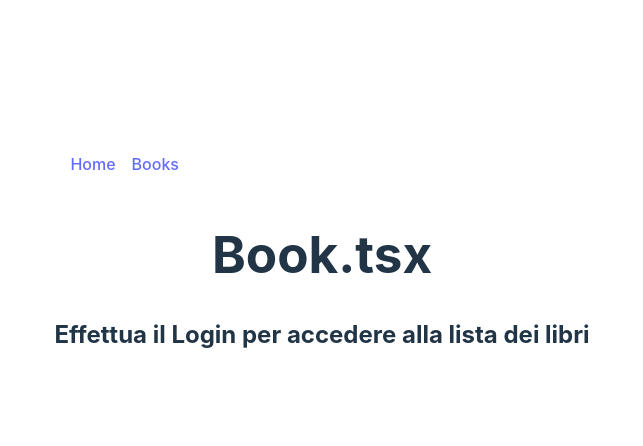
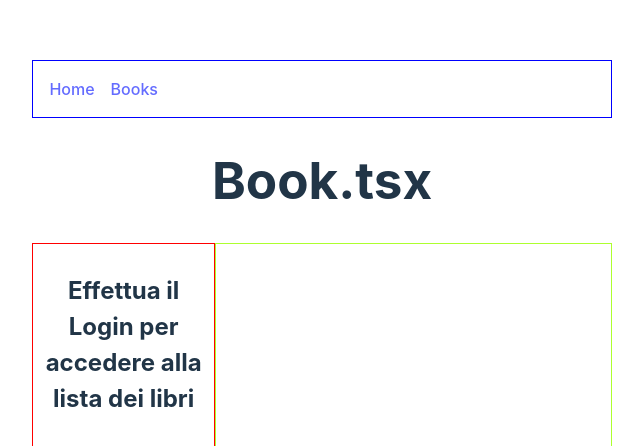
Before and after one commit to francescomascellino/react-books-app, a React (Vite) app: page /books in a window 1280 px wide. Shown: the part 146-592 px from the top of the page, without its empty margins (318-961 px from the left). Built offline with nearby package versions, Linux system fonts and the light colour scheme.

Commit message:
Show single book details

```diff
--- a/src/assets/css/App.css
+++ b/src/assets/css/App.css
@@ -43,13 +43,3 @@
 .read-the-docs {
   color: #888;
 }
-
-.book {
-  cursor: pointer;
-  color: #ffffffde;
-  transition: color 0.3s ease;
-}
-
-.book:hover {
-  color: #646cff;
-}
--- /dev/null
+++ b/src/assets/css/book.css
@@ -0,0 +1,29 @@
+.book-container {
+  display: flex;
+}
+
+.book-list {
+  width: 30%;
+  padding: 10px;
+  border: 1px solid red;
+}
+
+.book-details {
+  width: 70%;
+  padding: 10px;
+  border: 1px solid greenyellow;
+}
+
+.book {
+  cursor: pointer;
+  color: #ffffffde;
+  transition: color 0.3s ease;
+}
+
+.book:hover {
+  color: #646cff;
+}
+
+nav {
+  border: 1px solid blue
+}
--- a/src/components/Book.tsx
+++ b/src/components/Book.tsx
@@ -1,8 +1,9 @@
 
 import { useEffect } from 'react'
-// import axios from 'axios';
 import Navbar from './Navbar';
 import { useBookStore } from '../stores/book/bookStore';
+import { Link, Outlet } from 'react-router-dom';
+import '../assets/css/book.css'
 
 interface LoginCheckProps {
   loginCheck: boolean;
@@ -11,7 +12,7 @@ interface LoginCheckProps {
 function Book(
   { loginCheck }: LoginCheckProps
 ) {
-  const { books, fetchBooks, fetchSingleBook, setBooks } = useBookStore();
+  const { books, fetchBooks, setBooks } = useBookStore();
 
   useEffect(() => {
 
@@ -34,35 +35,36 @@ function Book(
     // eslint-disable-next-line react-hooks/exhaustive-deps
     [loginCheck]);
 
-  const handleFetchSingleBook = async (bookId: string) => {
+/*   const handleFetchSingleBook = async (bookId: string) => {
     try {
       await fetchSingleBook(bookId);
     } catch (error) {
       console.error(`Failed to fetch book with ID ${bookId}:`, error);
     }
-  };
+  }; */
 
   return (
     <>
       <Navbar />
-      {/* Rendering dei titoli dei libri */}
-      <div>
-        <h1>Book.tsx</h1>
+      <h1>Book.tsx</h1>
+      <div className="book-container">
+        <div className="book-list">
 
-        {/* Mostra un titolo diverso a seconda se l'utente sia loggato o meno */}
-        {
-          loginCheck ? (
+          {loginCheck ? (
             <h2>Lista dei titoli dei libri:</h2>
-          ) : <h2>Effettua il Login per accedere alla lista dei libri</h2>
-        }
-
-        {books.map(book => (
-          <p
-            className='book'
-            key={book._id} onClick={() => handleFetchSingleBook(book._id)}>{book.title}</p>
-        ))}
+          ) : (
+            <h2>Effettua il Login per accedere alla lista dei libri</h2>
+          )}
+          {books.map(book => (
+            <Link key={book._id} to={`/books/${book._id}`}>
+              <p className="book">{book.title}</p>
+            </Link>
+          ))}
+        </div>
+        <div className="book-details">
+          <Outlet />
+        </div>
       </div>
-
     </>
   )
 }
--- /dev/null
+++ b/src/components/SingleBook.tsx
@@ -0,0 +1,32 @@
+import { useEffect } from "react";
+import { useParams } from "react-router-dom";
+import { useBookStore } from '../stores/book/bookStore';
+
+const SingleBook = () => {
+  const { bookID } = useParams();
+  const { fetchSingleBook, singleBook } = useBookStore();
+
+  console.log(bookID);
+
+
+  useEffect(() => {
+    if (bookID) {
+      fetchSingleBook(bookID);
+    }
+  // eslint-disable-next-line react-hooks/exhaustive-deps
+  }, [bookID]);
+
+  if (!singleBook) {
+    return <div>Loading...</div>;
+  }
+
+  return (
+    <div>
+      <h1>{singleBook.title}</h1>
+      <p>Author: {singleBook.author}</p>
+      <p>ISBN: {singleBook.ISBN}</p>
+    </div>
+  );
+};
+
+export default SingleBook;
--- a/src/stores/book/bookStore.ts
+++ b/src/stores/book/bookStore.ts
@@ -62,6 +62,7 @@ export const useBookStore = () => {
 
   return {
     books,
+    singleBook,
     setBooks,
     fetchBooks,
     fetchSingleBook,
```
Also changed, not shown: src/components/Root.tsx (+8 -0 lines).
